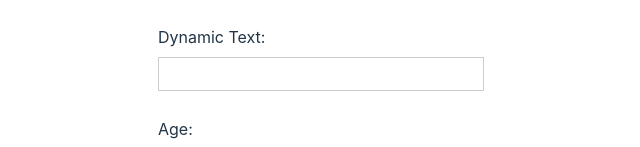
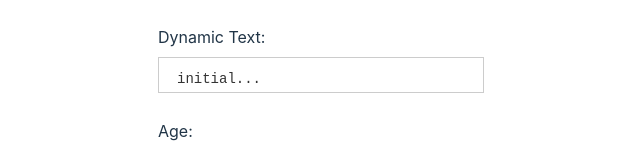
Before and after one commit to erikmejias/dynamic-inputs, a React (Vite) app: page / in a window 1280 px wide. Shown: the part 349-496 px from the top of the page, without its empty margins (332-972 px from the left). Built offline with nearby package versions, Linux system fonts and the light colour scheme.

Commit message:
feat: add updated component

```diff
--- a/src/App.css
+++ b/src/App.css
@@ -25,7 +25,7 @@ form {
 .input {
   display: block;
   width: 100%;
-  height: 16px;
+  height: 18px;
   padding: 8px 12px;
   margin-bottom: 10px;
   font-size: 14px;
--- a/src/App.tsx
+++ b/src/App.tsx
@@ -1,15 +1,15 @@
 import './App.css';
 import React, { useState } from 'react';
+import EditableInput from './components/EditableInput';
 
 
 function App() {
   const [name, setName] = useState('');
   const [email, setEmail] = useState('');
-  const [dynamicText, setDynamicText] = useState('');
+  const [dynamicText, setDynamicText] = useState('initial...');
   const [age, setAge] = useState('');
 
-  const handleDynamicText = (e: React.ChangeEvent<HTMLInputElement>) => {
-    const value = e.target.value;
+  const handleDynamicText = (value: string) => {
     console.log(value);
     setDynamicText(value);
   }
@@ -27,7 +27,7 @@ function App() {
         </div>
         <div className="field-group">
           <label>Dynamic Text:</label>
-          <input className='input' type="text" value={dynamicText} onChange={handleDynamicText} />
+          <EditableInput value={dynamicText} onChange={handleDynamicText} />
         </div>
         <div className="field-group">
           <label>Age:</label>
--- /dev/null
+++ b/src/components/EditableInput.tsx
@@ -0,0 +1,60 @@
+import React, { useEffect, useRef } from 'react';
+import { EditorState } from '@codemirror/state';
+import { EditorView, keymap } from '@codemirror/view';
+import { defaultKeymap } from '@codemirror/commands';
+import { html } from '@codemirror/lang-html';
+
+interface EditableInputProps {
+  value: string;
+  onChange: (value: string) => void;
+}
+
+function EditableInput({ value, onChange }: EditableInputProps) {
+  const editorRef = useRef<HTMLDivElement>(null);
+  const viewRef = useRef<EditorView | null>(null);
+
+  useEffect(() => {
+    if (editorRef.current && !viewRef.current) {
+      const state = EditorState.create({
+        doc: value,
+        extensions: [
+          keymap.of(defaultKeymap),
+          html(),
+          EditorView.updateListener.of((update) => {
+            if (update.docChanged) {
+              onChange(update.state.doc.toString());
+            }
+          }),
+        ],
+      });
+
+      const view = new EditorView({
+        state,
+        parent: editorRef.current,
+      });
+
+      viewRef.current = view;
+    }
+
+    return () => {
+      if (viewRef.current) {
+        viewRef.current.destroy();
+        viewRef.current = null;
+      }
+    };
+  // eslint-disable-next-line react-hooks/exhaustive-deps
+  }, []);
+
+  useEffect(() => {
+    const view = viewRef.current;
+    if (view && view.state.doc.toString() !== value) {
+      view.dispatch({
+        changes: { from: 0, to: view.state.doc.length, insert: value },
+      });
+    }
+  }, [value]);
+
+  return <div ref={editorRef} className='input' />;
+}
+
+export default EditableInput;
```
